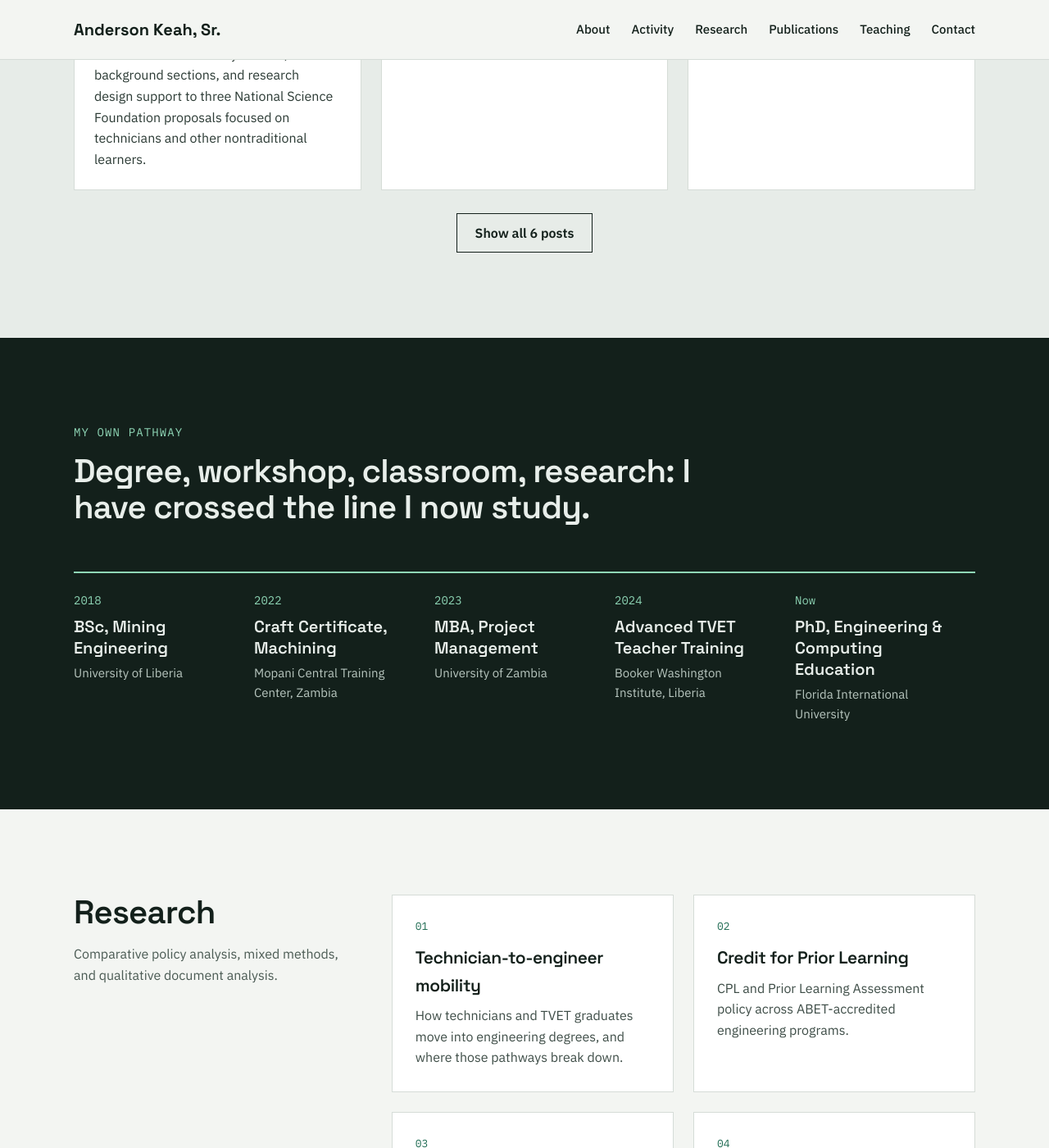
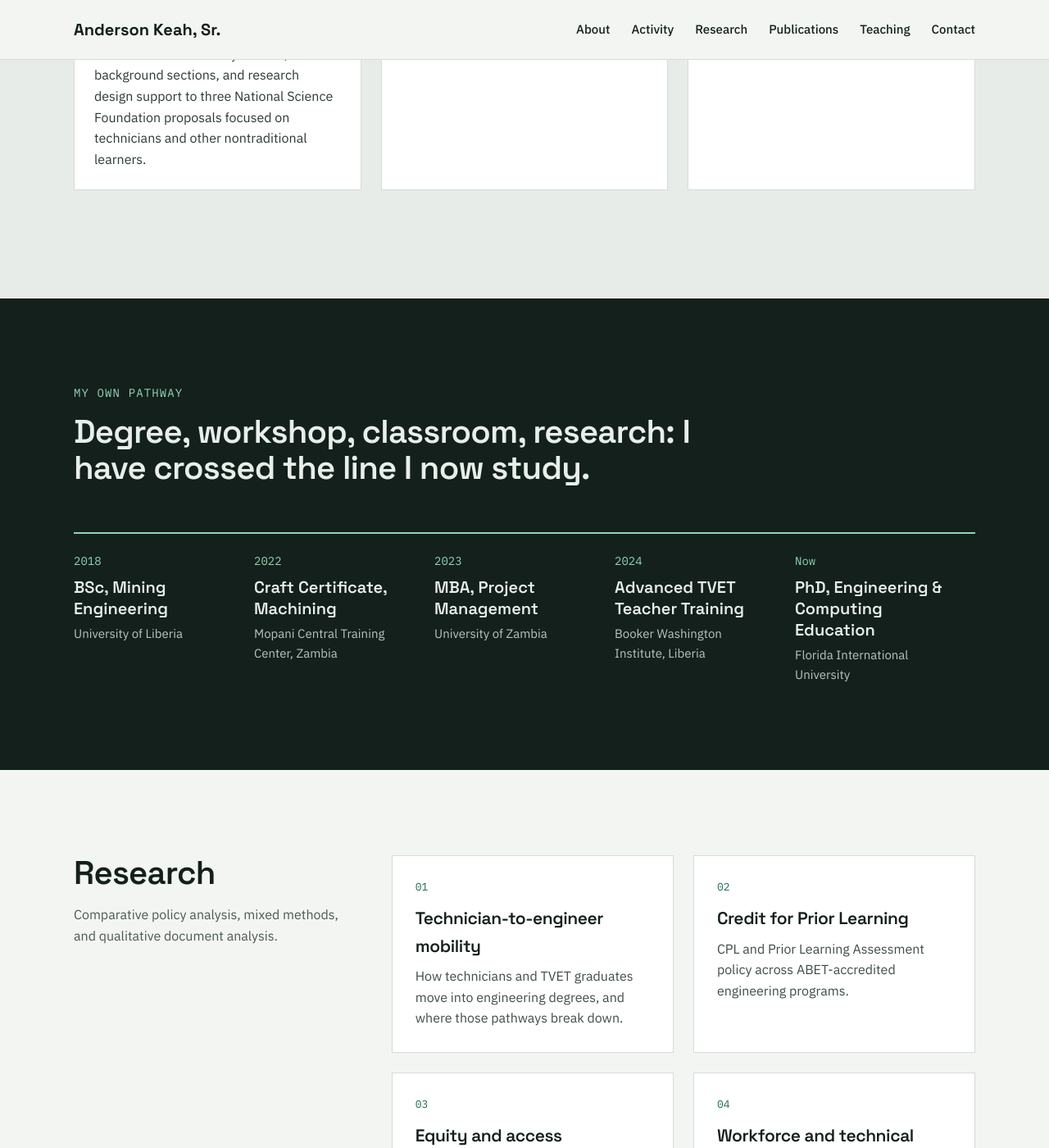
Before and after one commit to SportsPediA-Com/Anderson-Keah, a Jekyll site: the page built from index.html, in a window 1280 px wide and 1400 px high, scrolled down 2416 px. Shown: the whole window at 82% size. Built offline with Jekyll 4.4.1, drawn with Linux system fonts in a browser that asks for light colours.

Commit message:
Update site.css

```diff
--- a/assets/css/site.css
+++ b/assets/css/site.css
@@ -105,3 +105,4 @@ footer .btn.solid{background:var(--mint);border-color:var(--mint);color:var(--in
 header.top{position:static}
 footer h2,.single h1{font-size:36px}
 }
+   [hidden]{display:none !important}
```
